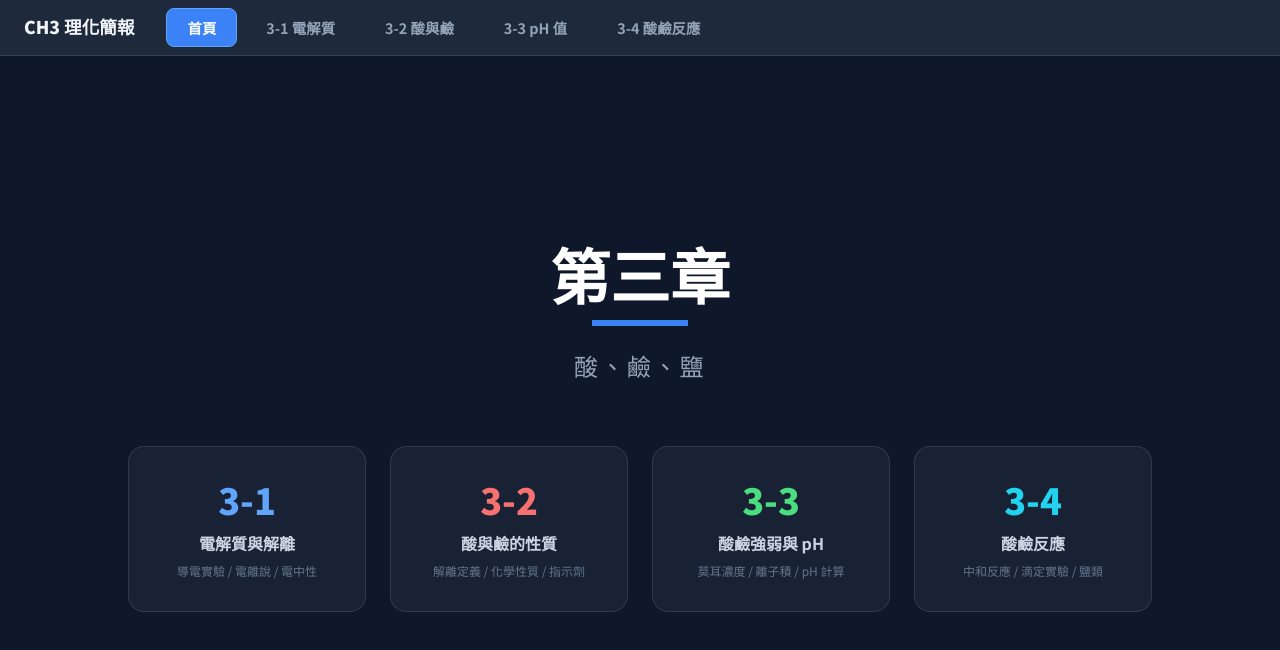
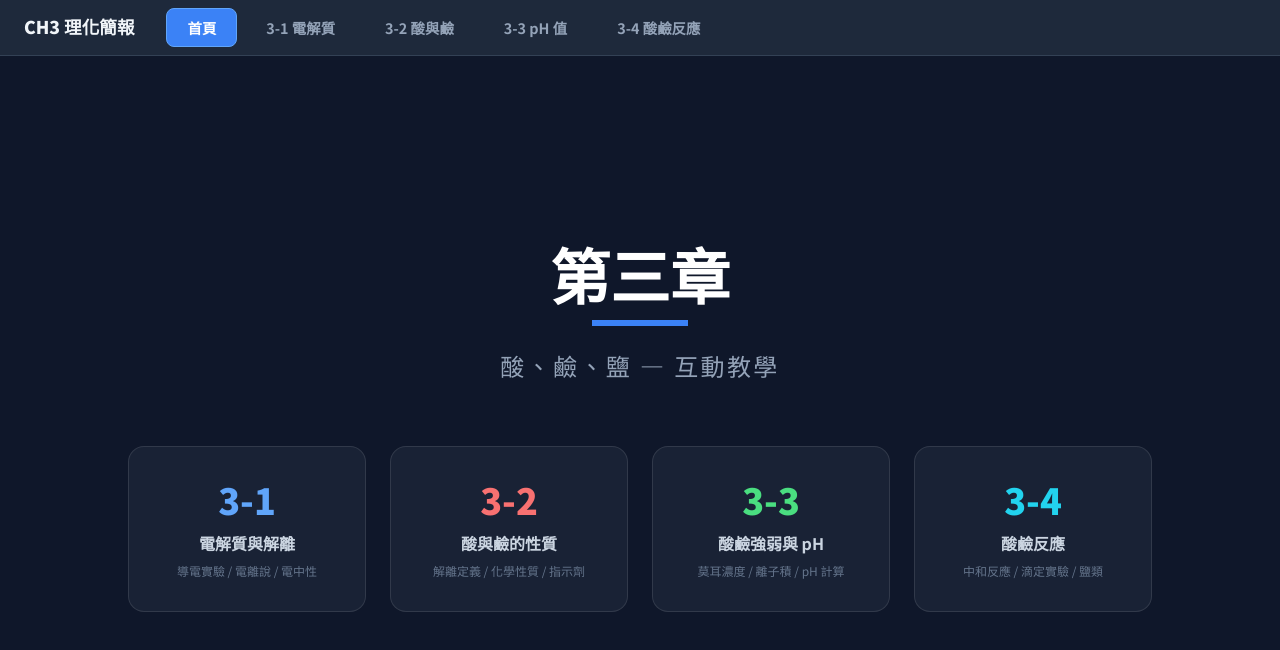
Before and after one commit to Woden0409/chemistry-ch3, a plain HTML site: page index.html in a window 1280 px wide. Drawn offline with nearby package versions, Linux system fonts and the light colour scheme.

Commit message:
測試自動部署：更新首頁副標題
Co-Authored-By: Claude Opus 4.6 (1M context) <noreply@anthropic.com>

```diff
--- a/index.html
+++ b/index.html
@@ -145,7 +145,7 @@
     <div class="welcome" id="welcome">
         <h1 class="text-3xl md:text-6xl font-black text-white mb-4">第三章</h1>
         <div class="w-24 h-1.5 bg-blue-500 mb-6"></div>
-        <p class="text-lg md:text-2xl text-slate-400 mb-10 md:mb-16 tracking-widest">酸、鹼、鹽</p>
+        <p class="text-lg md:text-2xl text-slate-400 mb-10 md:mb-16 tracking-widest">酸、鹼、鹽 — 互動教學</p>
 
         <div class="grid grid-cols-2 lg:grid-cols-4 gap-6 w-full max-w-5xl">
             <div class="chapter-card" onclick="loadPage('3-1.html', 0)">
```
